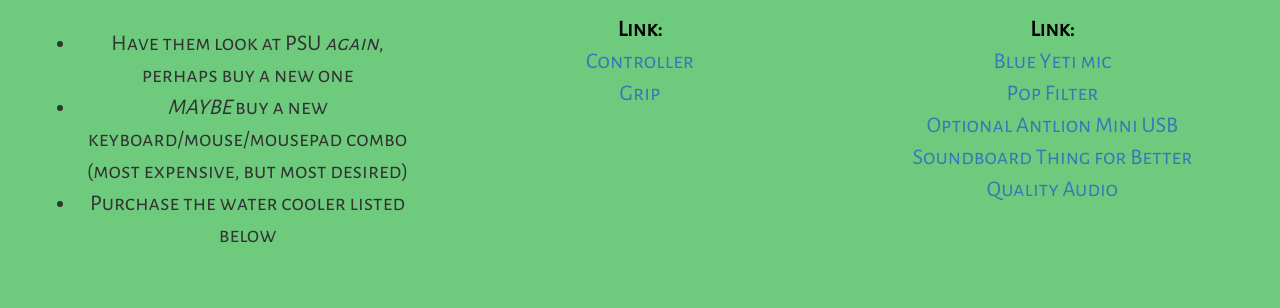
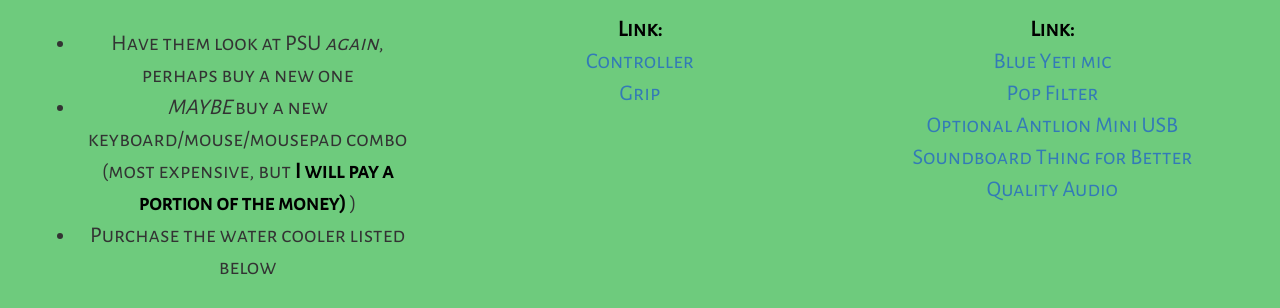
Before and after one commit to massivebird/christmaslist2017, a plain HTML site: page index.html in a window 1280 px wide. Shown: the part 1055-1363 px from the top of the page. Drawn offline with nearby package versions, Linux system fonts and the light colour scheme.

Commit message:
Incentive

```diff
--- a/index.html
+++ b/index.html
@@ -47,7 +47,7 @@
                         <li>Have them look at PSU
                             <em>again</em>, perhaps buy a new one</li>
                         <li>
-                            <em>MAYBE</em> buy a new keyboard/mouse/mousepad combo (most expensive, but most desired)</li>
+                            <em>MAYBE</em> buy a new keyboard/mouse/mousepad combo (most expensive, but <strong>I will pay a portion of the money)</strong> )</li>
                             <li>Purchase the water cooler listed below</li>
                     </ul>
                     </em>
```
